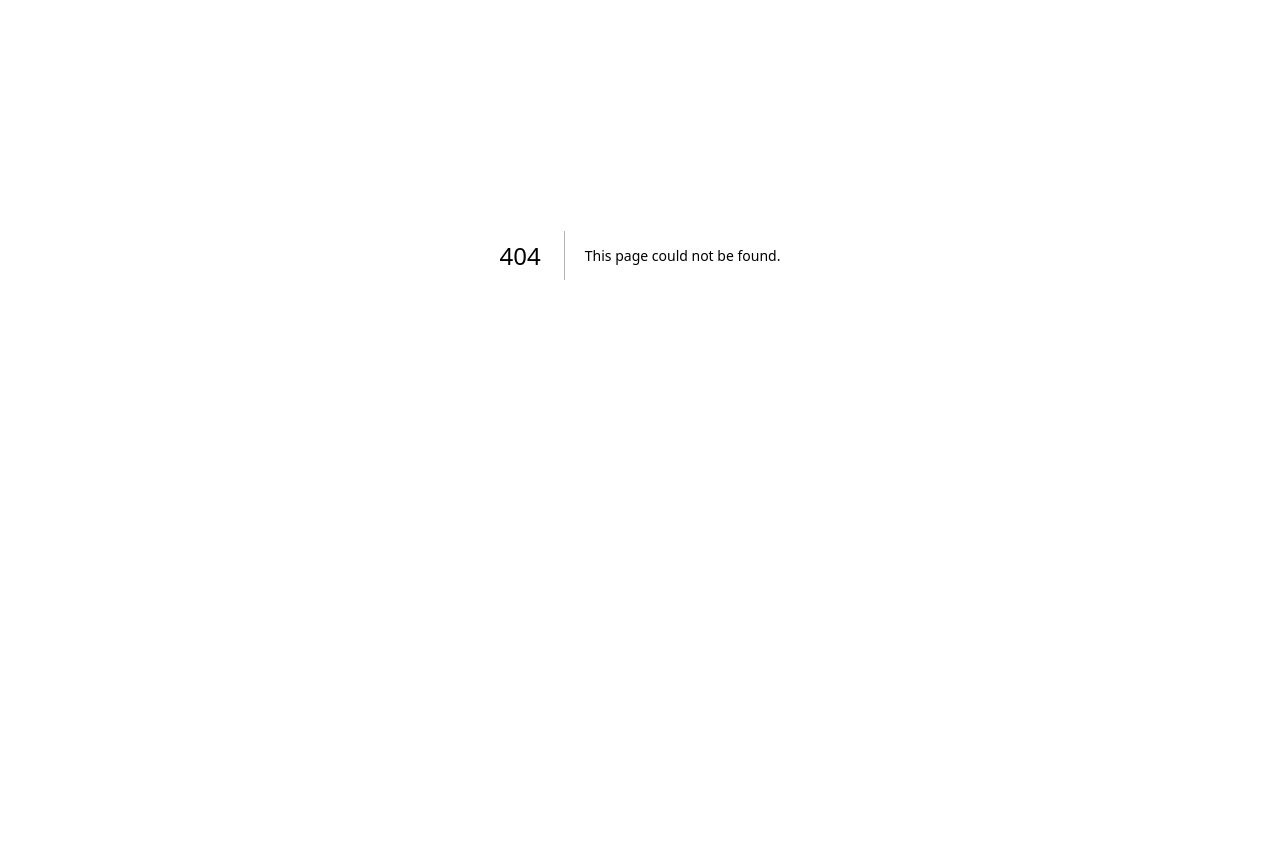
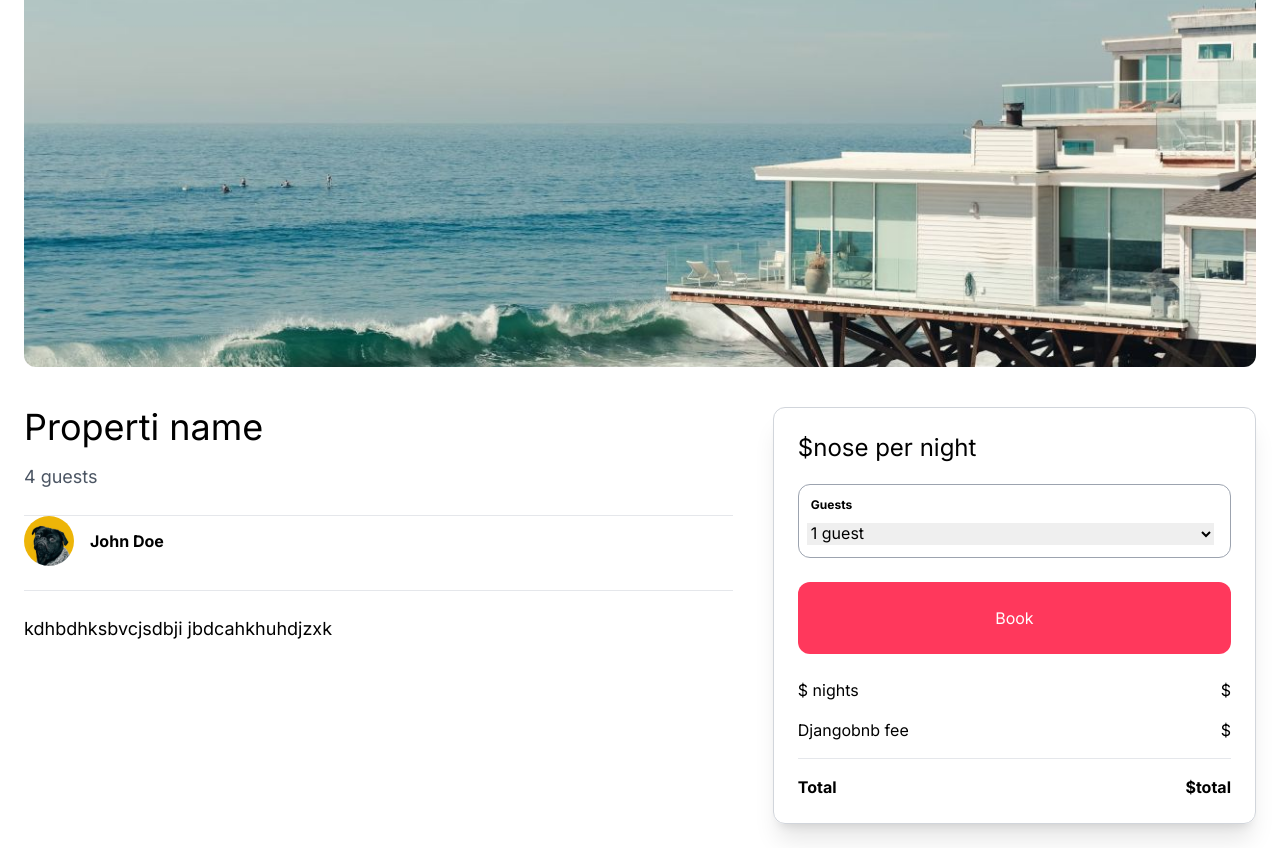
Before and after one commit to MGabriela29/Clone-Airbnb, a Next.js app: page /properties/1 in a window 1280 px wide. Before the commit this address had no page. Shown: the part 273-1121 px from the top of the page. Before the commit the page ends 928 px from the top, so only its background shows below. Built offline with nearby package versions, Linux system fonts and the light colour scheme.

Commit message:
05 Detail page for properties

```diff
--- /dev/null
+++ b/app/components/properties/ReservationSidebar.tsx
@@ -0,0 +1,52 @@
+const ReservationSidebar = () => {
+  return (
+<aside className="mt-6 p-6 col-span-2 rounded-xl border border-gray-300 shadow-xl">
+            <h2 className="mb-5 text-2xl">$nose  per night</h2>
+
+
+
+            <div className="mb-6 p-3 border border-gray-400 rounded-xl">
+                <label className="mb-2 block font-bold text-xs">Guests</label>
+
+                <select
+
+                    className="w-full -ml-1 text-xm"
+                >
+                    <option>1 guest</option>
+                    <option>2 guests</option>
+                    <option>3 guests</option>
+                    <option>4 guests</option>
+
+                </select>
+            </div>
+
+            <div
+
+                className="w-full mb-6 py-6 text-center text-white bg-airbnb hover:bg-airbnb-dark rounded-xl"
+            >
+                Book
+            </div>
+
+            <div className="mb-4 flex justify-between align-center">
+                <p>$ nights</p>
+
+                <p>$</p>
+            </div>
+
+            <div className="mb-4 flex justify-between align-center">
+                <p>Djangobnb fee</p>
+
+                <p>$</p>
+            </div>
+
+            <hr />
+
+            <div className="mt-4 flex justify-between align-center font-bold">
+                <p>Total</p>
+
+                <p>$total</p>
+            </div>
+        </aside>
+  );
+}
+export default ReservationSidebar;
--- /dev/null
+++ b/app/properties/[id]/page.tsx
@@ -0,0 +1,53 @@
+import ReservationSidebar from "@/app/components/properties/ReservationSidebar";
+import Image from "next/image";
+import Link from "next/link";
+
+const PropertyDetailPage = () => {
+    return (
+<main className="max-w-[1500px] mx-auto px-6 pb-6">
+            <div className="w-full h-[64vh] mb-4 overflow-hidden rounded-xl relative">
+                <Image
+                    fill
+                    src='/beach-1.jpg'
+                    className="object-cover w-full h-full"
+                    alt="Beach house"
+                />
+            </div>
+
+            <div className="mt-4 grid grid-cols-1 md:grid-cols-5 gap-4">
+                <div className="py-6 pr-6 col-span-3">
+                    <h1 className="mb-4 text-4xl">Properti name</h1>
+
+                    <span className="mb-6 block text-lg text-gray-600">
+                        4 guests
+                    </span>
+
+                    <hr />
+
+                    <div className="mb-6 flex items-center space-x-4">
+                        <Image
+                            src="/profile_pic_1.jpg"
+                            width={50}
+                            height={50}
+                            className="rounded-full"
+                            alt="The user" />
+                            <p><strong>John Doe</strong> </p>
+                            </div>
+
+
+                    <hr />
+
+                    <p className="mt-6 text-lg">
+                        kdhbdhksbvcjsdbji
+                        jbdcahkhuhdjzxk
+                    </p>
+                </div>
+
+                 <ReservationSidebar />
+
+            </div>
+        </main>
+    )
+}
+
+export default PropertyDetailPage;
```
Also changed, not shown: public/profile_pic_1.jpg (added).
